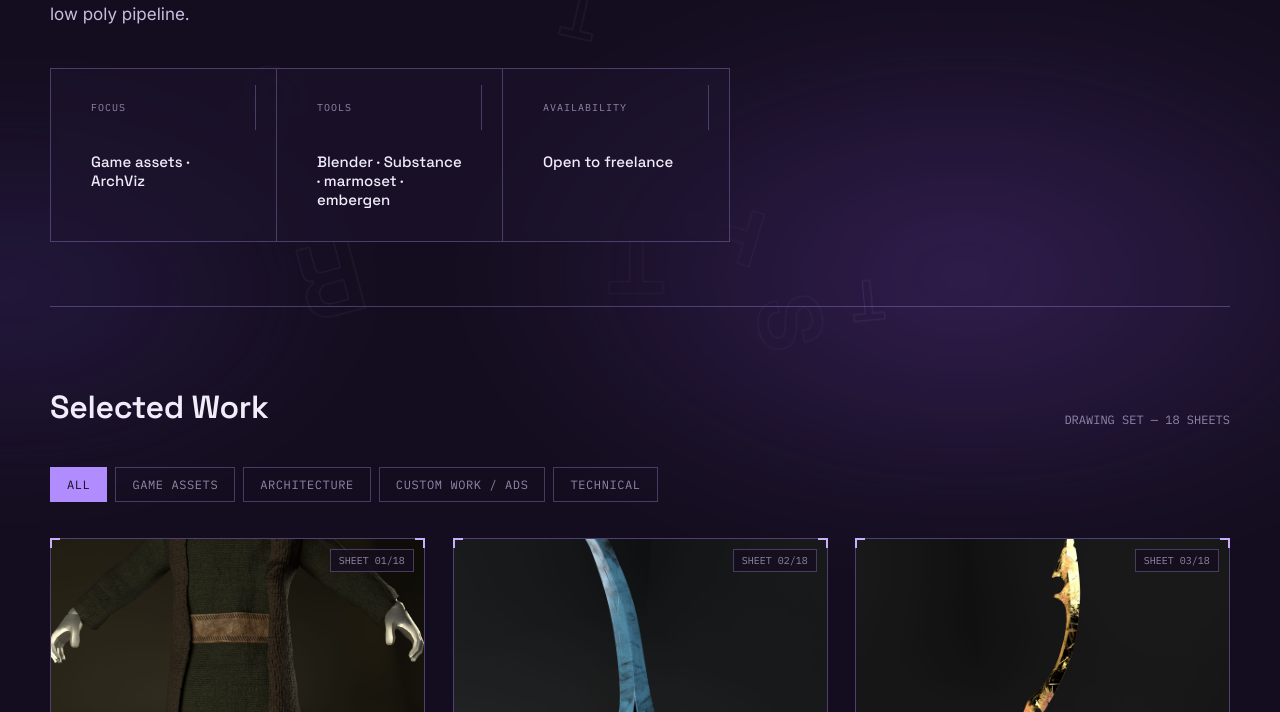
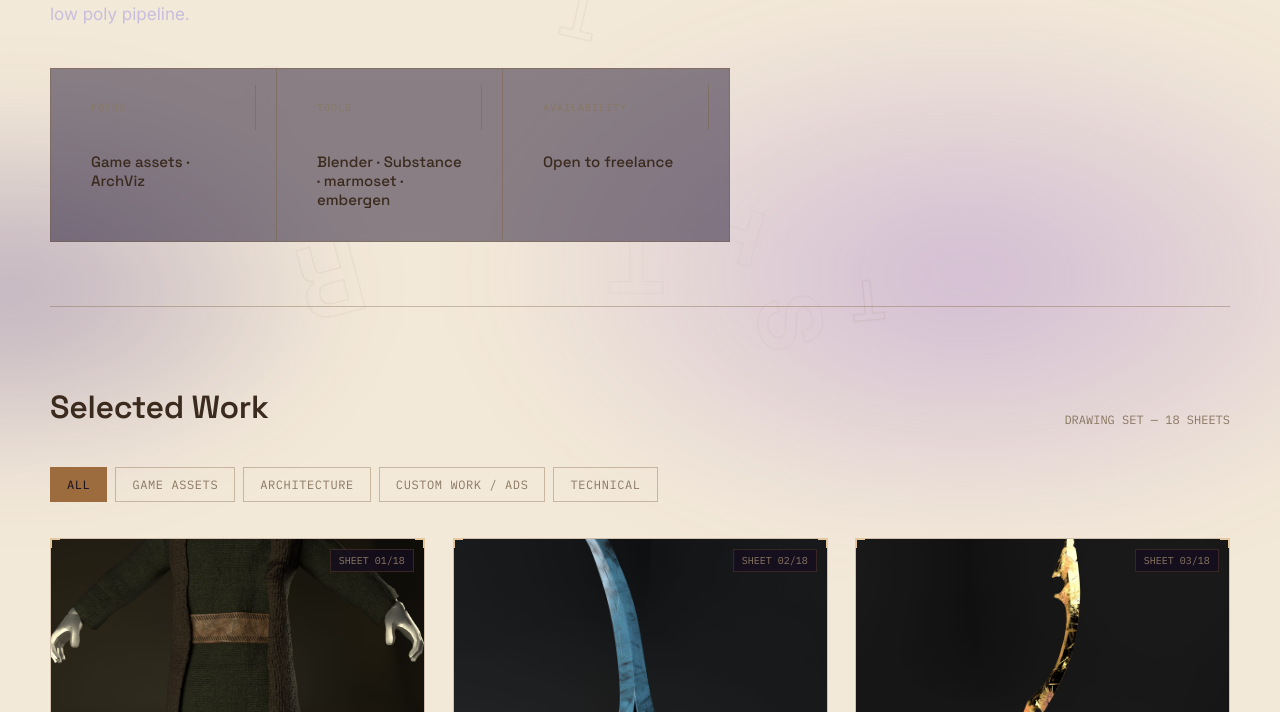
Before and after one commit to mitigat/Abdelbasset-portfolio, a plain HTML site: page index.html in a window 1280 px wide. Shown: the part 439-1151 px from the top of the page. Drawn offline with Linux system fonts and the light colour scheme.

Commit message:
Update styles.css

```diff
--- a/styles.css
+++ b/styles.css
@@ -1,16 +1,16 @@
-  :root{
-    --bg:#140D1F;
-    --bg2:#1B1230;
-    --card:#1E1530;
-    --card-hi:#2A1D45;
-    --ink:#F1ECFA;
-    --accent:#B18CFF;
-    --accent-soft:#8A6FD1;
-    --graphite:#9186A8;
-    --shine:#C9AEFF;
-    --line:rgba(193,166,255,0.14);
-    --line-strong:rgba(193,166,255,0.30);
-  }
+:root{
+    --bg:#F3E9D8;
+    --bg2:#ECDFC8;
+    --card:#FBF5EA;
+    --card-hi:#F1E4CC;
+    --ink:#3B2A1E;
+    --accent:#9C6B3E;
+    --accent-soft:#C79A65;
+    --graphite:#8A7863;
+    --shine:#E4C9A0;
+    --line:rgba(120,85,50,0.16);
+    --line-strong:rgba(120,85,50,0.34);
+}
   *{box-sizing:border-box;}
   html{scroll-behavior:smooth;}
   body{
```
